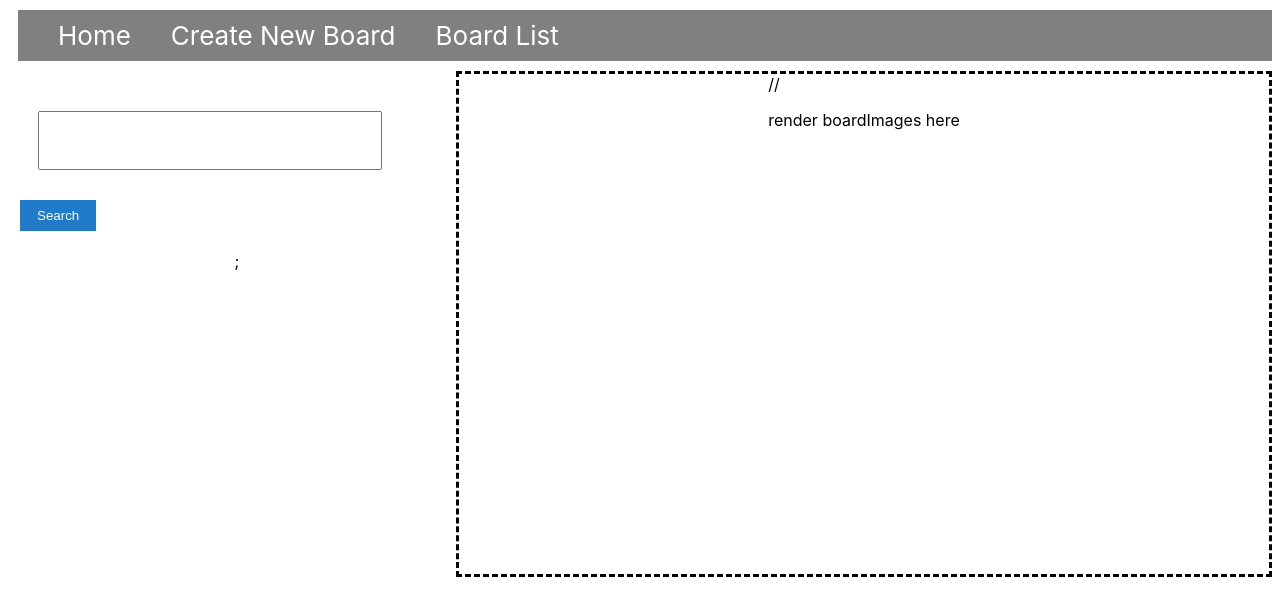
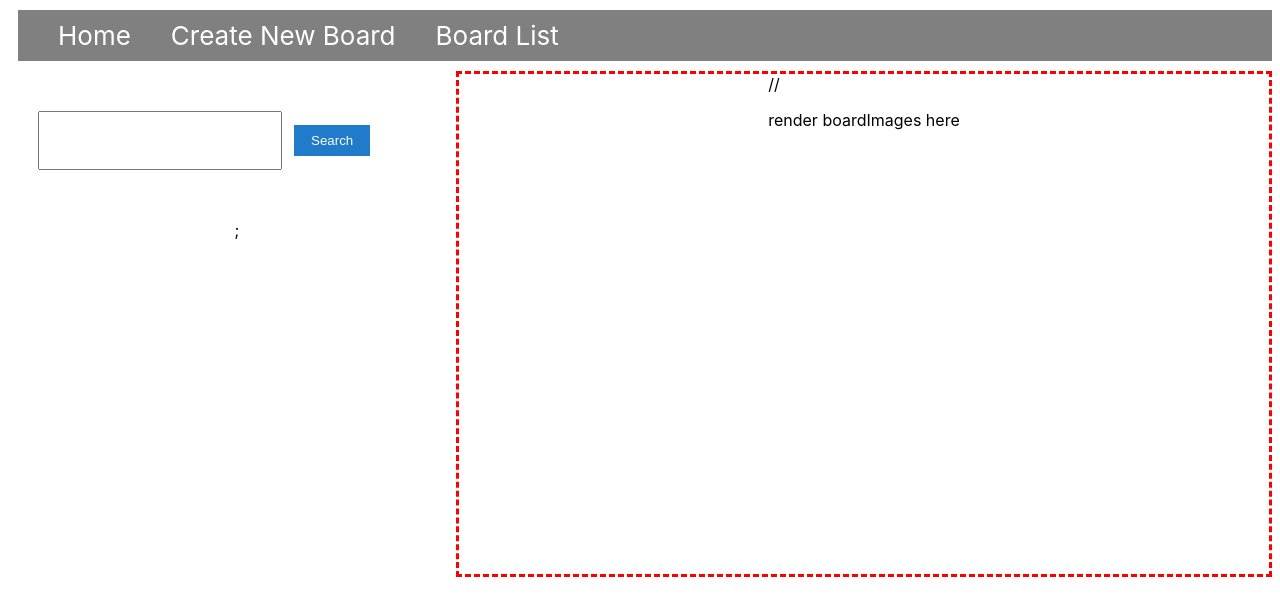
Before and after one commit to VirginiaDooley/pinboard, a React (Create React App) app: page / in a window 1280 px wide. Shown: the top 616 px of the page. Built offline with nearby package versions, Linux system fonts and the light colour scheme.

Commit message:
redux tools

```diff
--- a/src/App.css
+++ b/src/App.css
@@ -27,7 +27,7 @@
 
 .form-control {
   margin:30px auto;
-  width:300px;
+  width:200px;
   align-items: left;
   margin-left: 10px;
   margin-right: 20px;
@@ -44,32 +44,28 @@ button {
   color:#fafafa;
 }
 
-/* .Search {
-  align-items: left;
-  margin-left: 10px;
-  padding: 10px;
-} */
-
 .Pinboard {
   align-items: left;
   border-style: dashed;
+  border-color: red;
   margin-left: 10px;
   display: grid;
   justify-content: space-evenly;
   height: 500px;
   position:relative;
-
 }
 
 .grid-container {
   display: grid;
   padding: 10px;
   justify-content: space-evenly;
+  position:relative;
 }
 
 .grid-item {
   padding: 10px;
   text-align: center;
+  position:relative;
 }
 
 /* Create three equal columns that floats next to each other */
```
